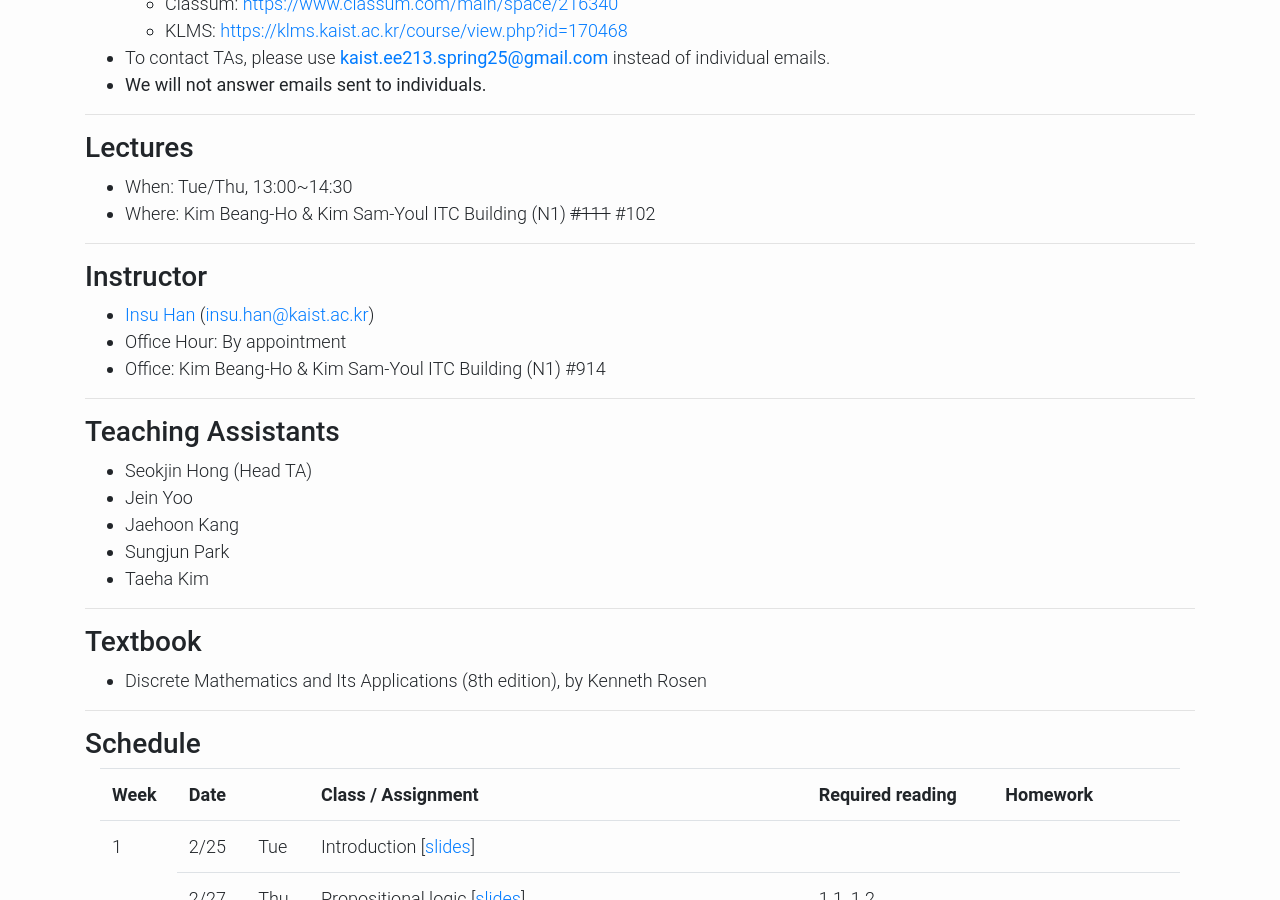
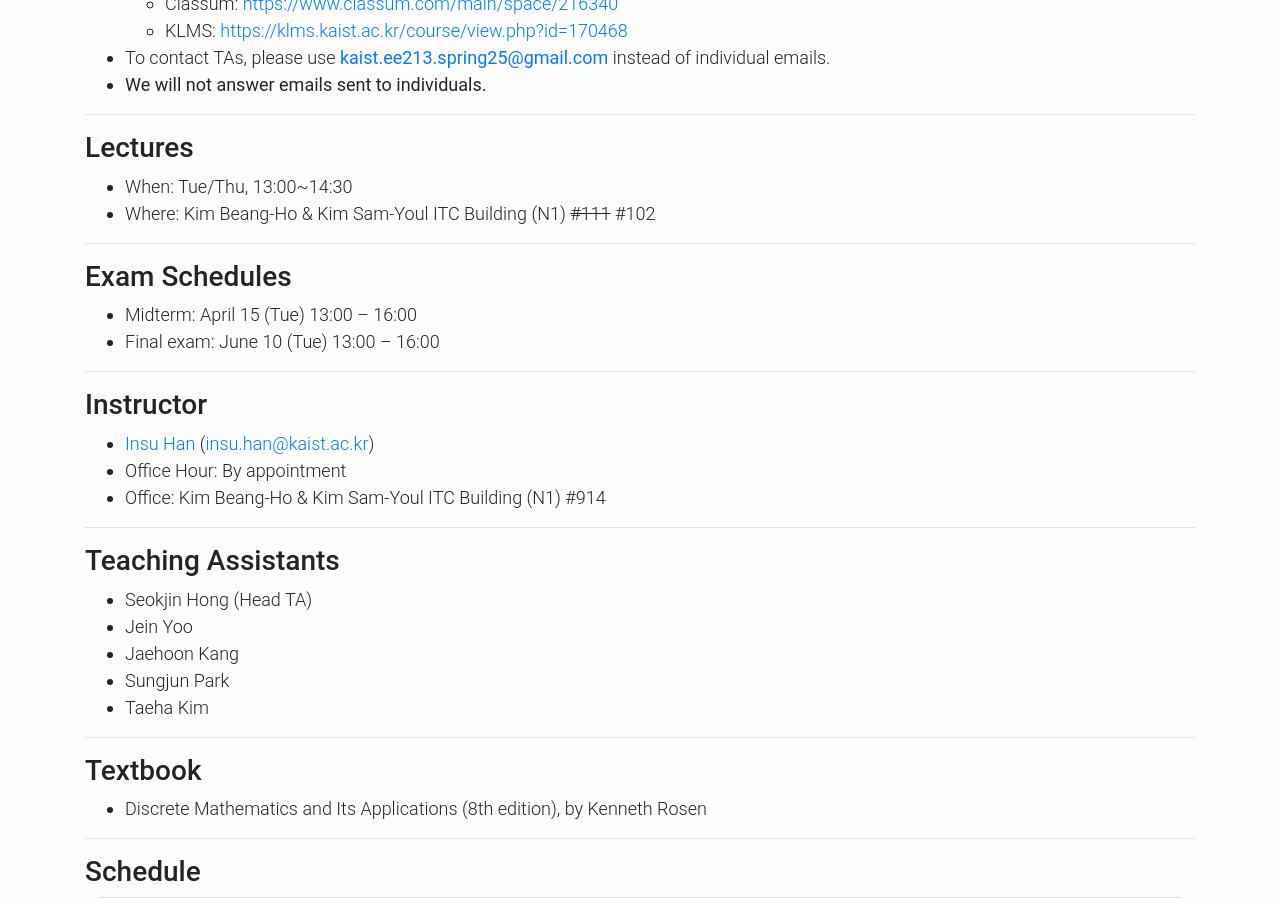
Before and after one commit to kaist-ee213/kaist-ee213.github.io, a Jekyll site: the page built from index.html, in a window 1280 px wide and 900 px high, scrolled down 388 px. Built offline with Jekyll 4.4.1, drawn with Linux system fonts in a browser that asks for light colours; the list of posts is cut into pages by our own code.

Commit message:
update exam schedules

```diff
--- a/index.html
+++ b/index.html
@@ -34,6 +34,14 @@ Much of the basic discrete mathematical tools useful in electrical and computer
   <li>When: Tue/Thu, 13:00~14:30</li>
   <li>Where: Kim Beang-Ho & Kim Sam-Youl ITC Building (N1) <del>#111</del> #102</li>
 </ul>
+
+<hr>
+<h3> Exam Schedules </h3>
+<ul>
+  <li>Midterm: April 15 (Tue) 13:00 – 16:00</li>
+  <li>Final exam: June 10 (Tue) 13:00 – 16:00</li>
+</ul>
+
 
 <hr>
 <h3> Instructor </h3>
```
